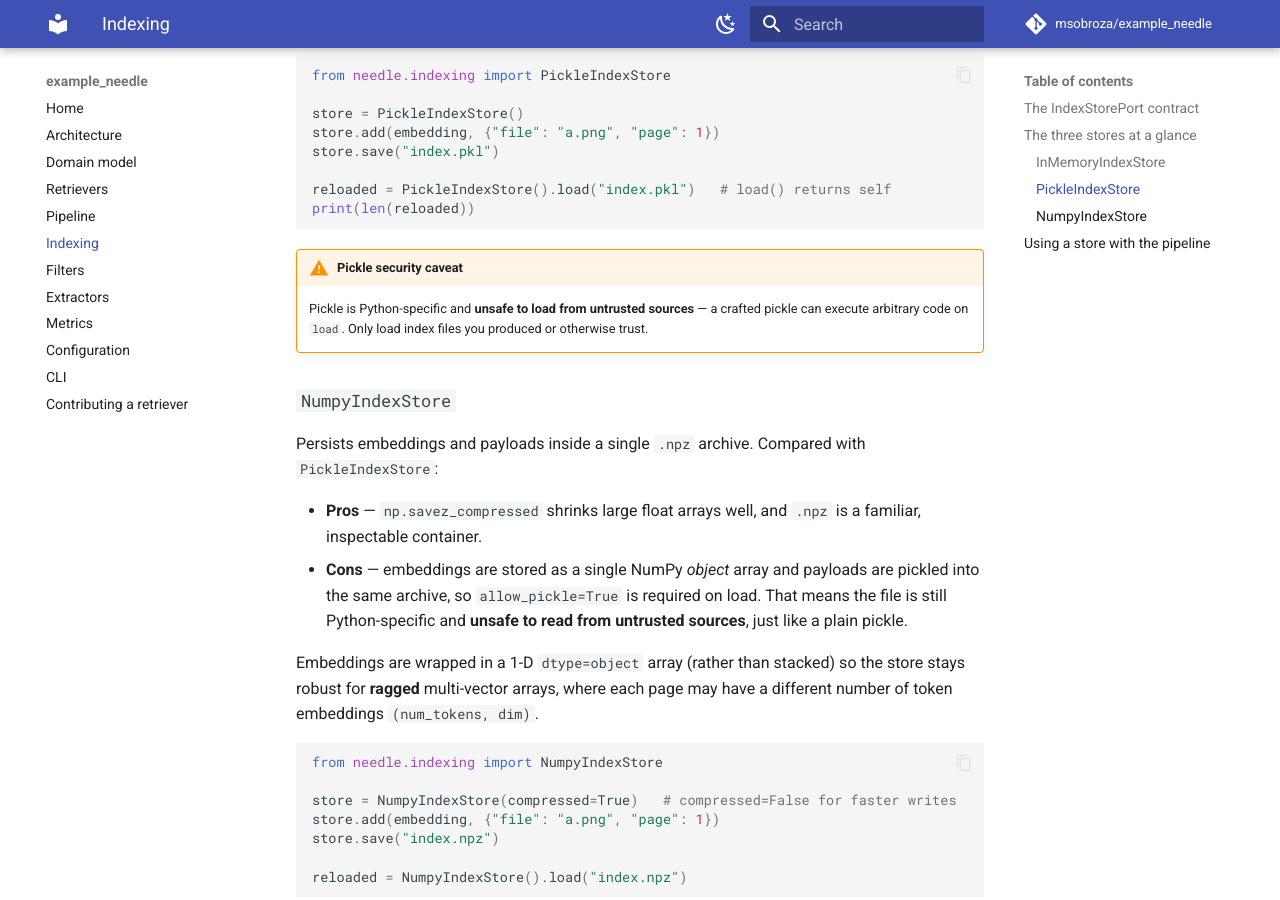
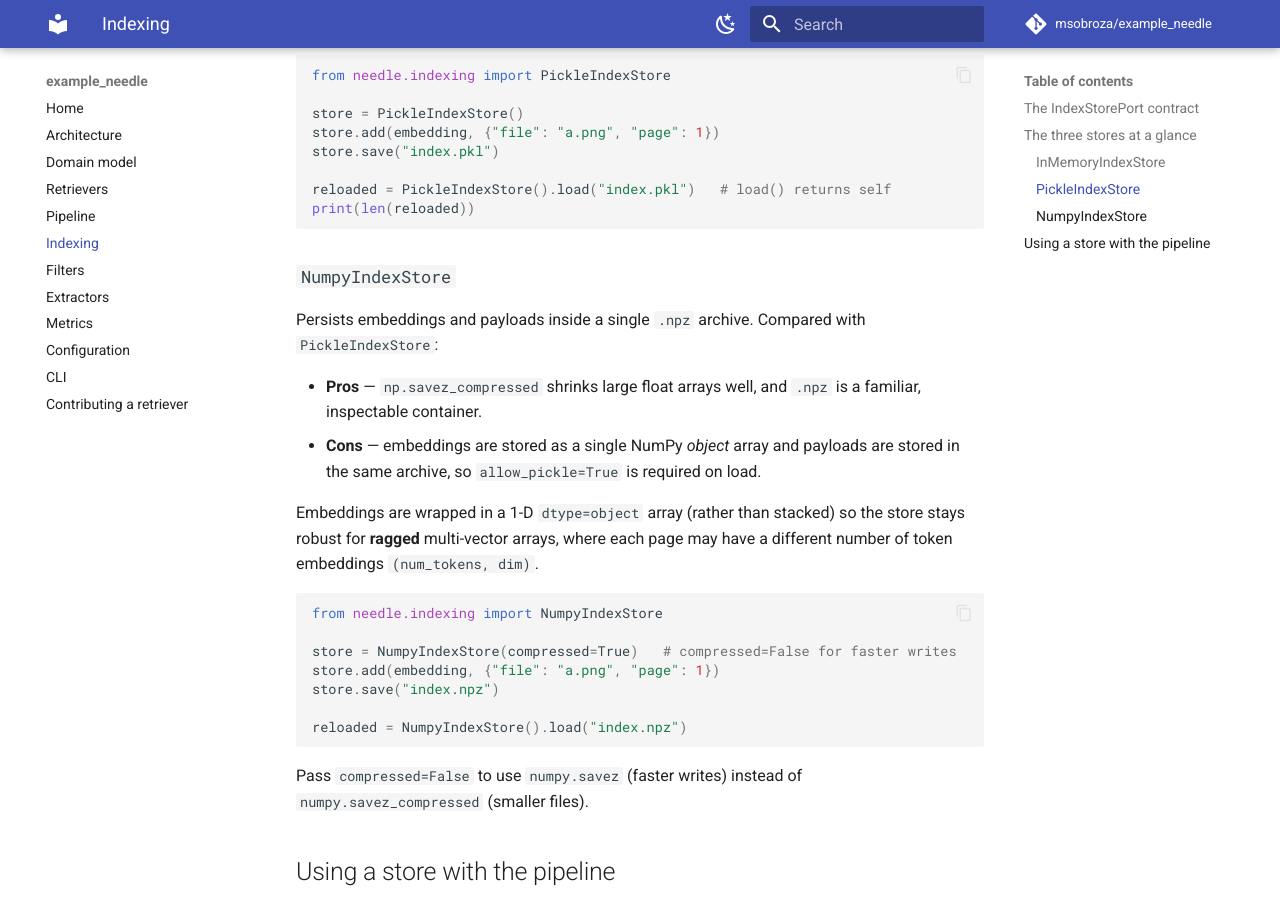
Before and after one commit to msobroza/example_needle, an MkDocs documentation site: the page built from docs/indexing.md, in a window 1280 px wide and 900 px high, scrolled down 2152 px. Built offline with MkDocs 1.6.1 and Material for MkDocs 9.7.7, drawn with Linux system fonts in a browser that asks for light colours; comment, search, counter and statistics services are not loaded.

Commit message:
Remove pickle security caveats from docs and docstrings
Drop the pickle/unpickling vulnerability notes from SECURITY.md, the indexing
docs, and the PickleIndexStore/NumpyIndexStore docstrings. Functionality is
unchanged (allow_pickle remains where it is required to load).

````diff
--- a/docs/indexing.md
+++ b/docs/indexing.md
@@ -92,11 +92,6 @@ reloaded = PickleIndexStore().load("index.pkl")   # load() returns self
 print(len(reloaded))
 ```
 
-!!! warning "Pickle security caveat"
-    Pickle is Python-specific and **unsafe to load from untrusted sources** — a
-    crafted pickle can execute arbitrary code on `load`. Only load index files you
-    produced or otherwise trust.
-
 ### `NumpyIndexStore`
 
 Persists embeddings and payloads inside a single `.npz` archive. Compared with
@@ -105,9 +100,7 @@ Persists embeddings and payloads inside a single `.npz` archive. Compared with
 * **Pros** — `np.savez_compressed` shrinks large float arrays well, and `.npz` is
   a familiar, inspectable container.
 * **Cons** — embeddings are stored as a single NumPy *object* array and payloads
-  are pickled into the same archive, so `allow_pickle=True` is required on load.
-  That means the file is still Python-specific and **unsafe to read from untrusted
-  sources**, just like a plain pickle.
+  are stored in the same archive, so `allow_pickle=True` is required on load.
 
 Embeddings are wrapped in a 1-D `dtype=object` array (rather than stacked) so the
 store stays robust for **ragged** multi-vector arrays, where each page may have a
````
Also changed, not shown: SECURITY.md (+0 -3 lines), 2 other files.
